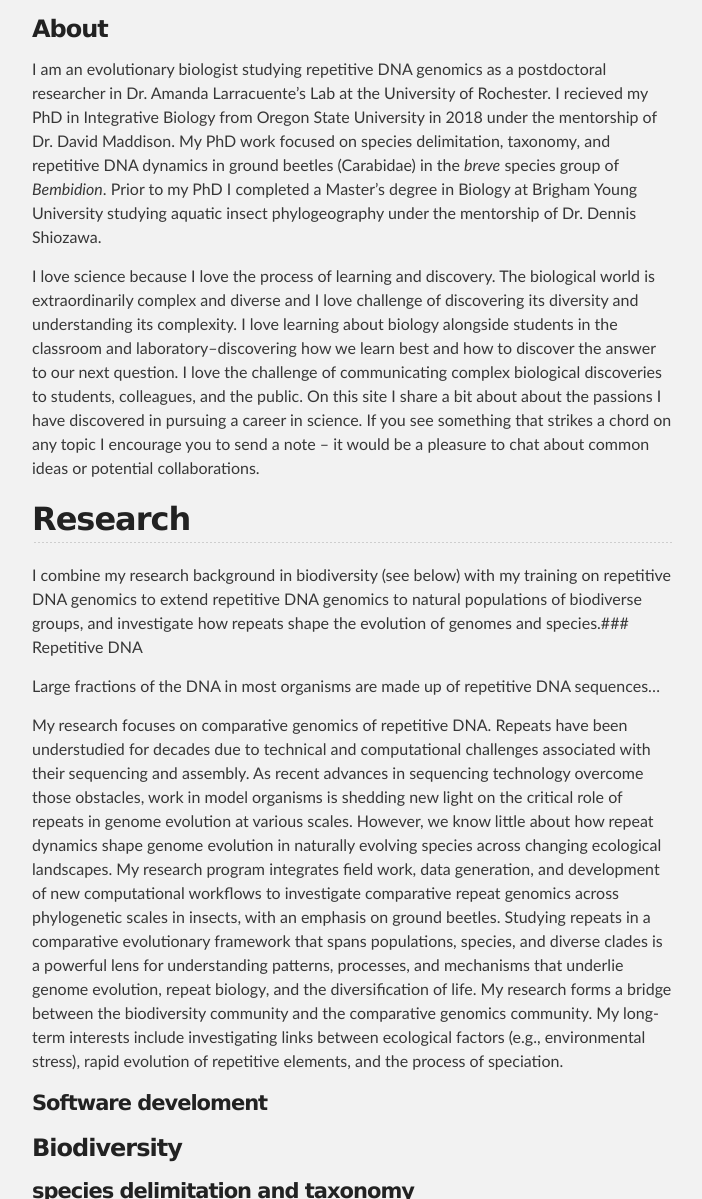
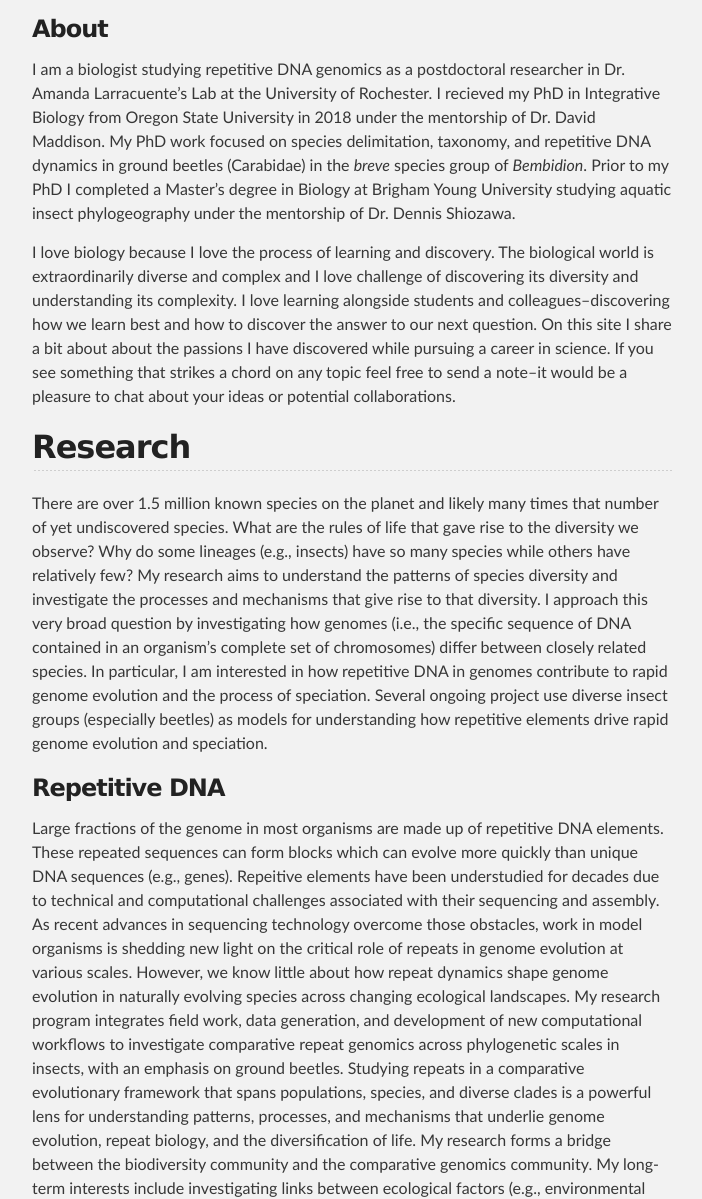
Before and after one commit to johnssproul/johnssproul.github.io, a Jekyll site: the page built from index.md, in a window 1280 px wide and 1400 px high, scrolled down 400 px. Shown: the part 201-1400 px from the top of the window, without its empty margins (288-990 px from the left). Built offline with Jekyll 4.4.1, drawn with Linux system fonts in a browser that asks for light colours; our own code applies the rules of GitHub Pages for plain Markdown files; some of the changed text lies outside the part shown.

Commit message:
Update index.md

```diff
--- a/index.md
+++ b/index.md
@@ -4,17 +4,17 @@
 
 
 ### About
-I am an evolutionary biologist studying repetitive DNA genomics as a postdoctoral researcher in Dr. Amanda Larracuente's Lab at the University of Rochester. I recieved my PhD in Integrative Biology from Oregon State University in 2018 under the mentorship of Dr. David Maddison. My PhD work focused on species delimitation, taxonomy, and repetitive DNA dynamics in ground beetles (Carabidae) in the _breve_ species group of _Bembidion_. Prior to my PhD I completed a Master's degree in Biology at Brigham Young University studying aquatic insect phylogeography under the mentorship of Dr. Dennis Shiozawa.
+I am a biologist studying repetitive DNA genomics as a postdoctoral researcher in Dr. Amanda Larracuente's Lab at the University of Rochester. I recieved my PhD in Integrative Biology from Oregon State University in 2018 under the mentorship of Dr. David Maddison. My PhD work focused on species delimitation, taxonomy, and repetitive DNA dynamics in ground beetles (Carabidae) in the _breve_ species group of _Bembidion_. Prior to my PhD I completed a Master's degree in Biology at Brigham Young University studying aquatic insect phylogeography under the mentorship of Dr. Dennis Shiozawa.
 
-I love science because I love the process of learning and discovery. The biological world is extraordinarily complex and diverse and I love challenge of discovering its diversity and understanding its complexity. I love learning about biology alongside students in the classroom and laboratory--discovering how we learn best and how to discover the answer to our next question. I love the challenge of communicating complex biological discoveries to students, colleagues, and the public. On this site I share a bit about about the passions I have discovered in pursuing a career in science. If you see something that strikes a chord on any topic I encourage you to send a note -- it would be a pleasure to chat about common ideas or potential collaborations.
+I love biology because I love the process of learning and discovery. The biological world is extraordinarily diverse and complex and I love challenge of discovering its diversity and understanding its complexity. I love learning alongside students and colleagues--discovering how we learn best and how to discover the answer to our next question. On this site I share a bit about about the passions I have discovered while pursuing a career in science. If you see something that strikes a chord on any topic feel free to send a note--it would be a pleasure to chat about your ideas or potential collaborations.
 
 ## Research
 
-I combine my research background in biodiversity (see below) with my training on repetitive DNA genomics to extend repetitive DNA genomics to natural populations of biodiverse groups, and investigate how repeats shape the evolution of genomes and species.### Repetitive DNA
+There are over 1.5 million known species on the planet and likely many times that number of yet undiscovered species. What are the rules of life that gave rise to the diversity we observe? Why do some lineages (e.g., insects) have so many species while others have relatively few?  My research aims to understand the patterns of species diversity and investigate the processes and mechanisms that give rise to that diversity. I approach this very broad question by investigating how genomes (i.e., the specific sequence of DNA contained in an organism's complete set of chromosomes) differ between closely related species. In particular, I am interested in how repetitive DNA in genomes contribute to rapid genome evolution and the process of speciation. Several ongoing project use diverse insect groups (especially beetles) as models for understanding how repetitive elements drive rapid genome evolution and speciation.
 
-Large fractions of the DNA in most organisms are made up of repetitive DNA sequences...
+### Repetitive DNA
 
-My research focuses on comparative genomics of repetitive DNA. Repeats have been understudied for decades due to technical and computational challenges associated with their sequencing and assembly. As recent advances in sequencing technology overcome those obstacles, work in model organisms is shedding new light on the critical role of repeats in genome evolution at various scales. However, we know little about how repeat dynamics shape genome evolution in naturally evolving species across changing ecological landscapes. My research program integrates field work, data generation, and development of new computational workflows to investigate comparative repeat genomics across phylogenetic scales in insects, with an emphasis on ground beetles. Studying repeats in a comparative evolutionary framework that spans populations, species, and diverse clades is a powerful lens for understanding patterns, processes, and mechanisms that underlie genome evolution, repeat biology, and the diversification of life. My research forms a bridge between the biodiversity community and the comparative genomics community. My long-term interests include investigating links between ecological factors (e.g., environmental stress), rapid evolution of repetitive elements, and the process of speciation.
+Large fractions of the genome in most organisms are made up of repetitive DNA elements. These repeated sequences can form blocks which can evolve more quickly than unique DNA sequences (e.g., genes). Repeitive elements have been understudied for decades due to technical and computational challenges associated with their sequencing and assembly. As recent advances in sequencing technology overcome those obstacles, work in model organisms is shedding new light on the critical role of repeats in genome evolution at various scales. However, we know little about how repeat dynamics shape genome evolution in naturally evolving species across changing ecological landscapes. My research program integrates field work, data generation, and development of new computational workflows to investigate comparative repeat genomics across phylogenetic scales in insects, with an emphasis on ground beetles. Studying repeats in a comparative evolutionary framework that spans populations, species, and diverse clades is a powerful lens for understanding patterns, processes, and mechanisms that underlie genome evolution, repeat biology, and the diversification of life. My research forms a bridge between the biodiversity community and the comparative genomics community. My long-term interests include investigating links between ecological factors (e.g., environmental stress), rapid evolution of repetitive elements, and the process of speciation.
 
 #### Software develoment
 
```
